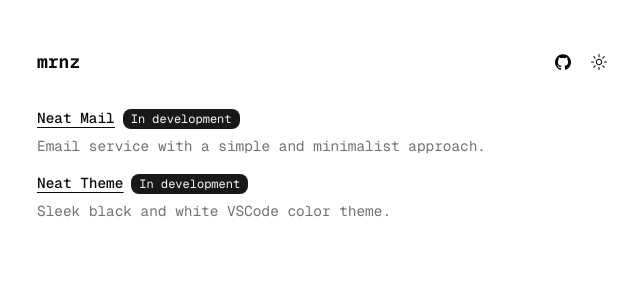
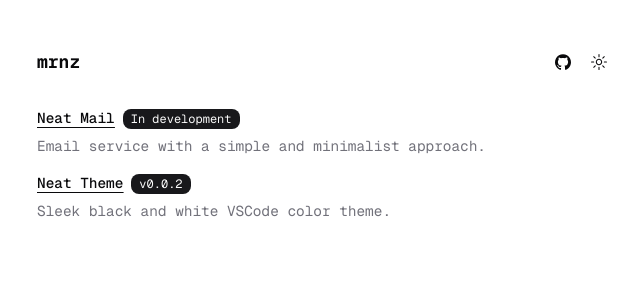
Before and after one commit to mrnzdev/portfolio, a Next.js app: page / in a window 1280 px wide. Shown: the top 300 px of the page, without its empty margins (315-955 px from the left). Built offline with nearby package versions, Linux system fonts and the light colour scheme.

Commit message:
Update version number in project status

```diff
--- a/src/components/projects.tsx
+++ b/src/components/projects.tsx
@@ -1,4 +1,3 @@
-import React from 'react';
 
 export default function Projects() {
 	return (
@@ -28,7 +27,7 @@ export default function Projects() {
 								</a>
 							</span>
 							<span className='ml-2 rounded-lg px-2 py-0.5 font-mono text-xs no-underline bg-primary text-primary-foreground'>
-								In development
+								v0.0.2
 							</span>
 						</div>
 						<span className='text-muted-foreground'>
```
